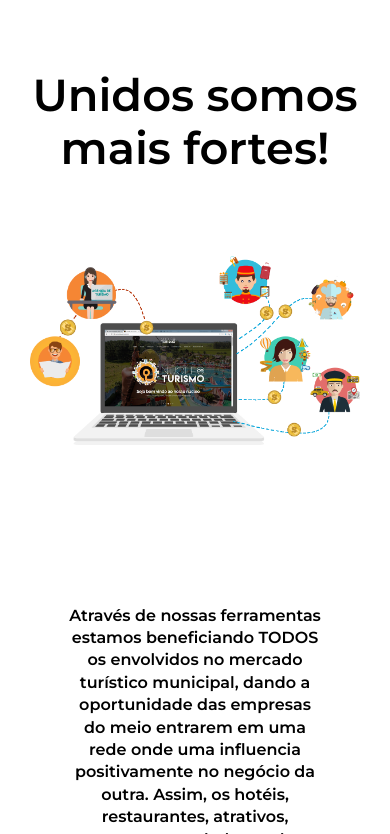
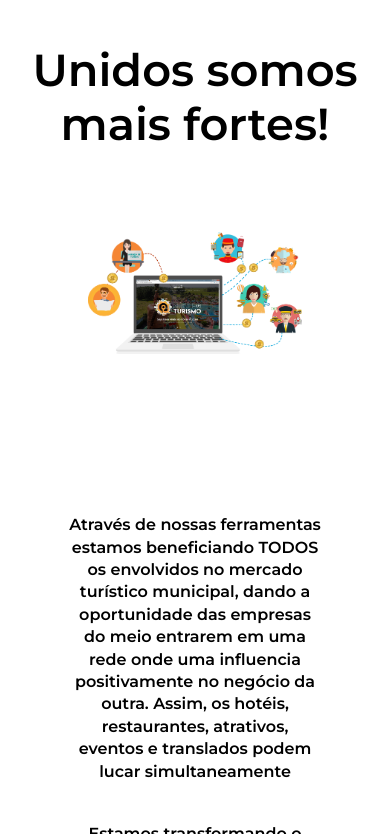
Before and after one commit to projetossejaprime/Landing-Page, a plain HTML site: page index.html in a window 390 px wide. Shown: the part 1166-2000 px from the top of the page. Drawn offline with nearby package versions, Linux system fonts and the light colour scheme.

Commit message:
Add files via upload

```diff
--- a/css/style.css
+++ b/css/style.css
@@ -817,8 +817,9 @@ footer{
     .imagens-s7-2 img,
     .imagens-s8-1 img,
     .imagens-s8-2 img{
-        object-fit: contain !important;
-        width: 100% !important;
+        max-width: 100% !important;
+        height: auto !important;
+        align-self: flex-start !important;
     }
 
     /* Section 5 */
```
